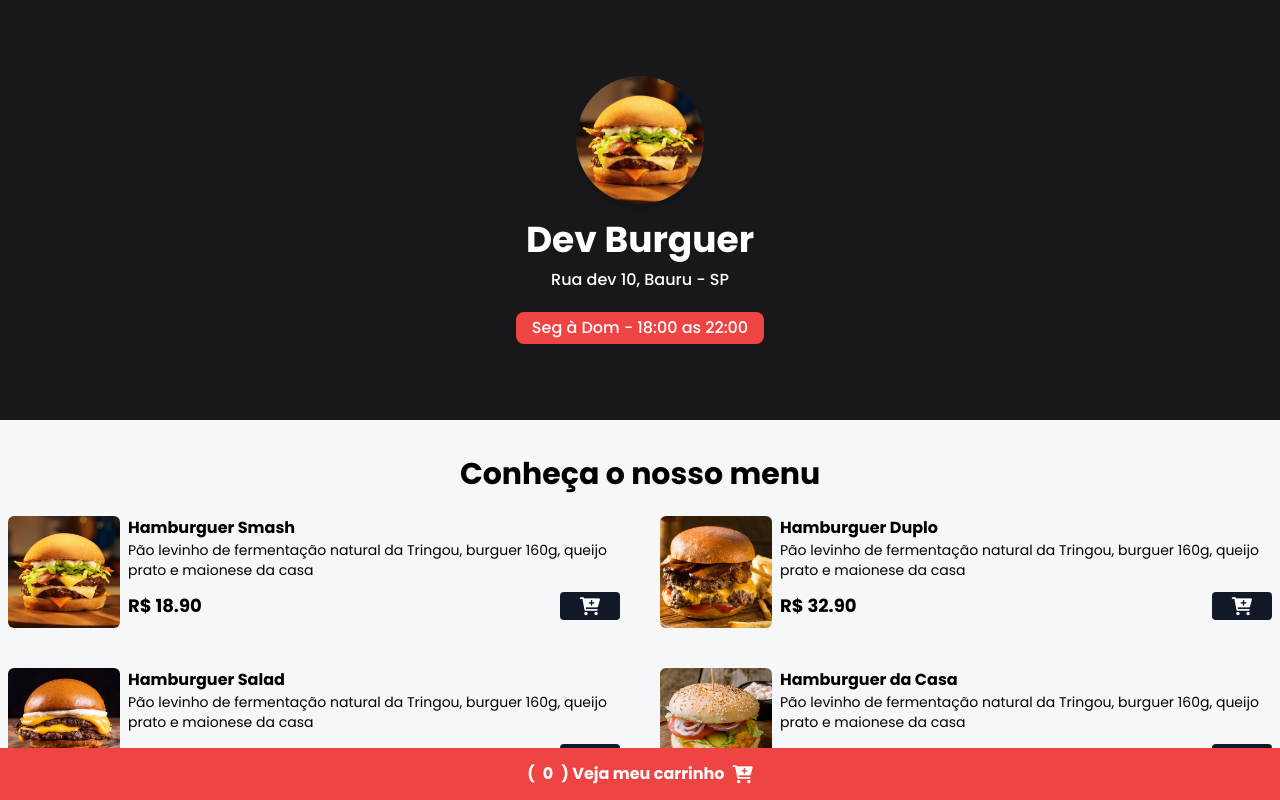
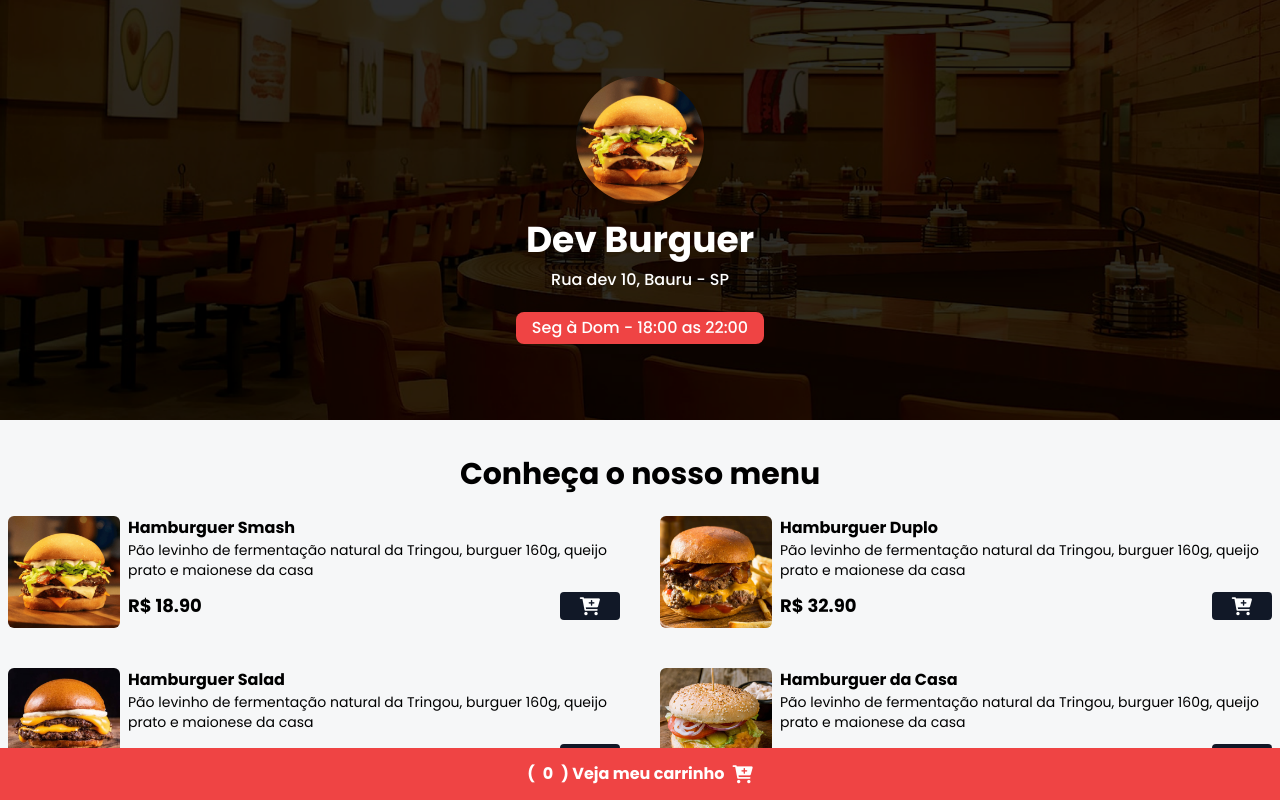
Before and after one commit to phlgoncalves/cardapio, a website: page index.html in a window 1280 px wide. Shown: the top 800 px of the page. Drawn offline with nearby package versions, Linux system fonts and the light colour scheme; files that its build step writes are made by us from their sources; the site is published under a folder, as on GitHub Pages, so addresses that start at the root find nothing; files whose address does not match are found by name.

Commit message:
Add files via upload

```diff
--- a/index.html
+++ b/index.html
@@ -14,6 +14,14 @@
     <link rel="stylesheet" href="https://cdnjs.cloudflare.com/ajax/libs/font-awesome/6.0.0-beta3/css/all.min.css"
         integrity="sha512-Fo3rlrZj/k7ujTnHg4CGR2D7kSs0v4LLanw2qksYuRlEzO+tcaEPQogQ0KaoGN26/zrn20ImR1DfuLWnOo7aBA=="
         crossorigin="anonymous" referrerpolicy="no-referrer" />
+    <!--Meta tag OG  -->
+    <meta property="og:type" content="website">
+    <meta property="og:title" content="Dev Burguer - O melhor Hamburguer dev!">
+    <meta property="og:image" content="https://phlgoncalves.github.io/cardapio/assets/hamb-1.png">
+    <meta property="og:description" content="O melhor Hamburguer caseiro da região">
+    <meta property="og:site_name" content="DevBurguer">
+
+
     <!-- Styles -->
     <link rel="stylesheet" href="./styles/output.css">
     <title>Dev Burguer</title>
--- a/tailwind.config.js
+++ b/tailwind.config.js
@@ -7,7 +7,7 @@ module.exports = {
     },
     extend: {
       backgroundImage: {
-        "home": "url('/assets/bg.png')"
+        "home": "url('./assets/bg.png')"
       }
     },
   },
```
